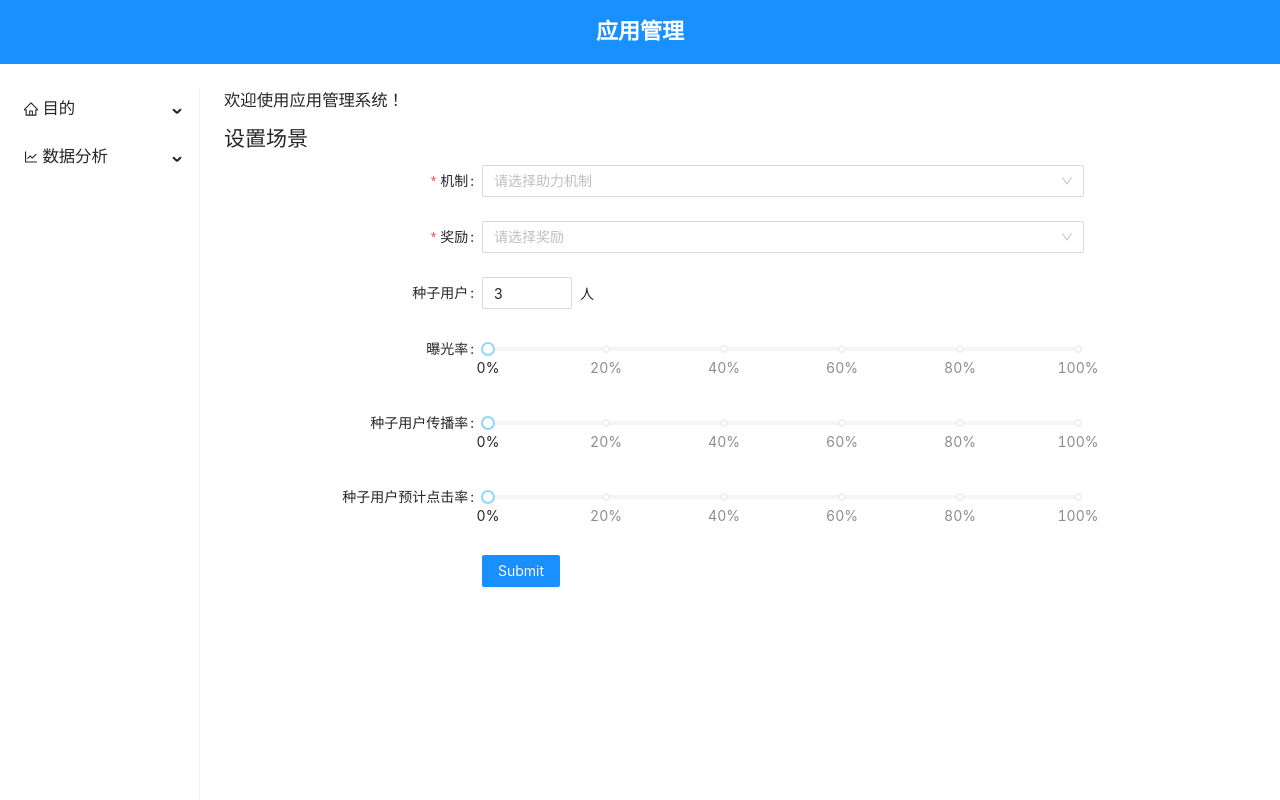
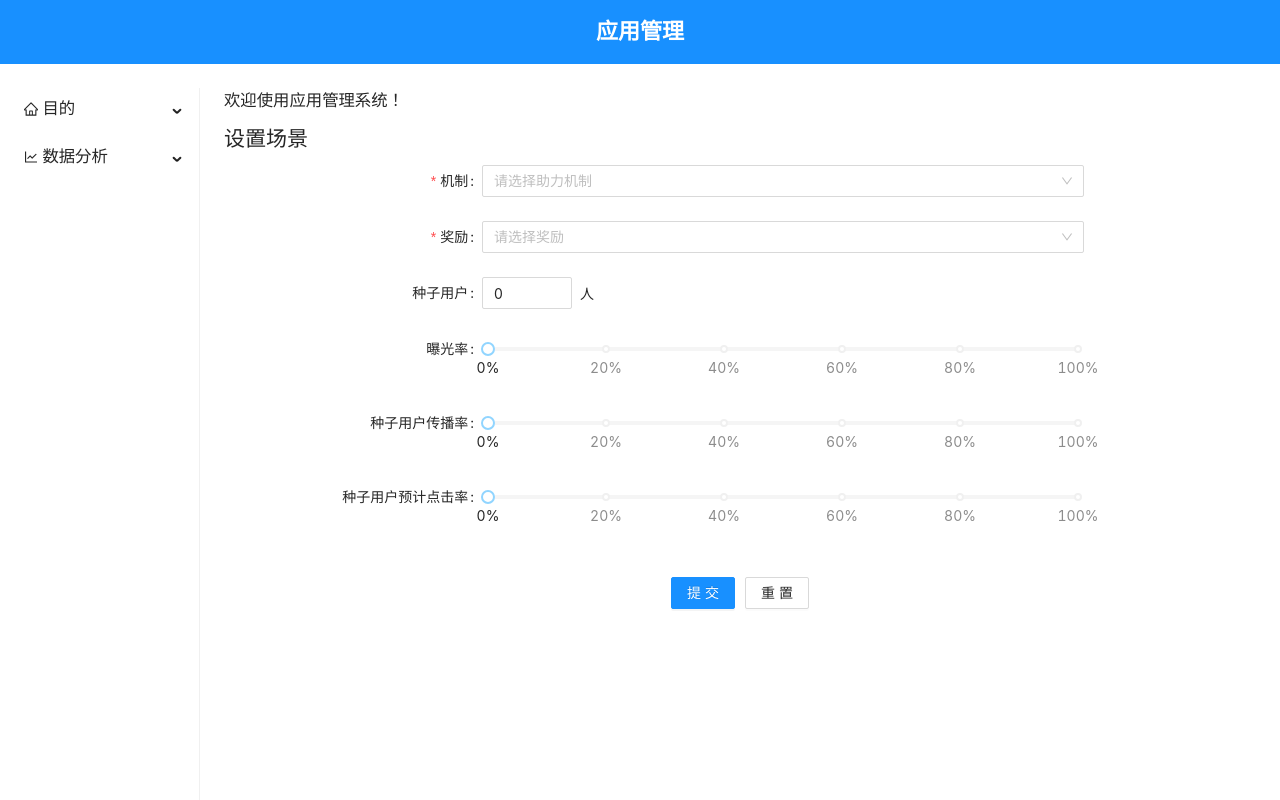
Before and after one commit to Gary-Zhigang/Fission, a Vue app in the folder web/: page /invite-new in a window 1280 px wide. Shown: the top 800 px of the page. Built offline with nearby package versions, Linux system fonts and the light colour scheme; what v-network-graph would draw is missing.

Commit message:
fixed some bugs in invite-new page and add a prompt in fission-da page

```diff
--- a/web/src/components/fission-da.vue
+++ b/web/src/components/fission-da.vue
@@ -133,6 +133,7 @@
     <a-card>
       社交裂变传播
       <fission-graph class="fission-graph"></fission-graph>
+      <bulb-two-tone two-tone-color="#FFD700" /> 节点颜色越深代表次数越多
     </a-card>
   </div>
 </template>
--- a/web/src/components/invite-new.vue
+++ b/web/src/components/invite-new.vue
@@ -1,19 +1,17 @@
 <template>
   <h2>设置场景</h2>
   <a-form
-      :model="formState"
+      :model="scenario"
       name="validate_other"
       v-bind="formItemLayout"
-      @finishFailed="onFinishFailed"
-      @finish="onFinish"
   >
     <a-form-item
         name="select"
         label="机制"
+        v-bind="validateInfos.helpMode"
         has-feedback
-        :rules="[{ required: true, message: '请选择一个助力机制！' }]"
     >
-      <a-select v-model:value="formState.select" placeholder="请选择助力机制">
+      <a-select v-model:value="scenario.helpMode" placeholder="请选择助力机制">
         <a-select-option value="3help">拉3人助力</a-select-option>
         <a-select-option value="5help">拉5人助力</a-select-option>
         <a-select-option value="7help">拉7人助力</a-select-option>
@@ -23,10 +21,10 @@
     <a-form-item
         name="select"
         label="奖励"
+        v-bind="validateInfos.rewardMode"
         has-feedback
-        :rules="[{ required: true, message: '请选择一个奖励！' }]"
     >
-      <a-select v-model:value="formState.select" placeholder="请选择奖励">
+      <a-select v-model:value="scenario.rewardMode" placeholder="请选择奖励">
         <a-select-option value="3yuan">3元红包</a-select-option>
         <a-select-option value="5yuan">5元红包</a-select-option>
         <a-select-option value="7yuan">7元红包</a-select-option>
@@ -35,14 +33,14 @@
 
     <a-form-item label="种子用户">
       <a-form-item name="input-number" no-style>
-        <a-input-number v-model:value="formState['input-number']" :min="0" :max="90000" />
+        <a-input-number v-model:value="scenario.seedUsers" :min="0" :max="90000" />
       </a-form-item>
       <span class="ant-form-text">人</span>
     </a-form-item>
 
     <a-form-item name="slider" label="曝光率">
       <a-slider
-          v-model:value="formState.slider"
+          v-model:value="scenario.exposureRate"
           :marks="{
           0: '0%',
           20: '20%',
@@ -56,7 +54,7 @@
 
     <a-form-item name="slider" label="种子用户传播率">
       <a-slider
-          v-model:value="formState.slider"
+          v-model:value="scenario.propagationRate"
           :marks="{
           0: '0%',
           20: '20%',
@@ -70,7 +68,7 @@
 
     <a-form-item name="slider" label="种子用户预计点击率">
       <a-slider
-          v-model:value="formState.slider"
+          v-model:value="scenario.clickRate"
           :marks="{
           0: '0%',
           20: '20%',
@@ -81,44 +79,70 @@
         }"
       />
     </a-form-item>
-
-    <a-form-item :wrapper-col="{ span: 12, offset: 6 }">
-      <a-button type="primary" html-type="submit">Submit</a-button>
+    <br>
+    <a-form-item :wrapper-col="{ span: 12, offset: 6 }" style="text-align: center">
+      <a-button type="primary" @click.prevent="onSubmit">提交</a-button>
+      <a-button style="margin-left: 10px" @click="resetFields">重置</a-button>
     </a-form-item>
   </a-form>
 </template>
 <script lang="ts">
-import { defineComponent, reactive } from 'vue';
-import { UploadOutlined, InboxOutlined } from '@ant-design/icons-vue';
+import {defineComponent, reactive, toRaw} from 'vue';
+import { Form } from 'ant-design-vue';
+
+const useForm = Form.useForm;
 
 export default defineComponent({
-  components: {
-    UploadOutlined,
-    InboxOutlined,
-  },
+  name: 'invite-new',
   setup() {
     const formItemLayout = {
       labelCol: { span: 6 },
       wrapperCol: { span: 14 },
     };
-
-    const formState = reactive<Record<string, any>>({
-      'input-number': 3,
-      'checkbox-group': ['A', 'B'],
-      rate: 3.5,
+    const scenario = reactive({
+      helpMode: undefined,
+      rewardMode: undefined,
+      seedUsers: 0,
+      exposureRate: 0,
+      propagationRate: 0,
+      clickRate: 0,
     });
-    const onFinish = (values: any) => {
-      console.log('Success:', values);
+    const rulesRef = reactive({
+      helpMode: [
+        {
+          required: true,
+          message: '请选择一个助力机制！',
+        },
+      ],
+      rewardMode: [
+        {
+          required: true,
+          message: '请选择一个奖励！',
+        },
+      ],
+    });
+    const { resetFields, validate, validateInfos } = useForm(scenario, rulesRef);
+    const onSubmit = () => {
+      // console.log('Success:', values);
+      validate()
+          .then(() => {
+            console.log(toRaw(scenario));
+          })
+          .catch(err => {
+            console.log('error', err);
+          });
     };
-
-    const onFinishFailed = (errorInfo: any) => {
-      console.log('Failed:', errorInfo);
-    };
+    //
+    // const onFinishFailed = (errorInfo: any) => {
+    //   console.log('Failed:', errorInfo);
+    // };
     return {
-      formState,
-      onFinish,
-      onFinishFailed,
+      onSubmit,
       formItemLayout,
+      scenario,
+      validate,
+      validateInfos,
+      resetFields,
     };
   },
 });
```
